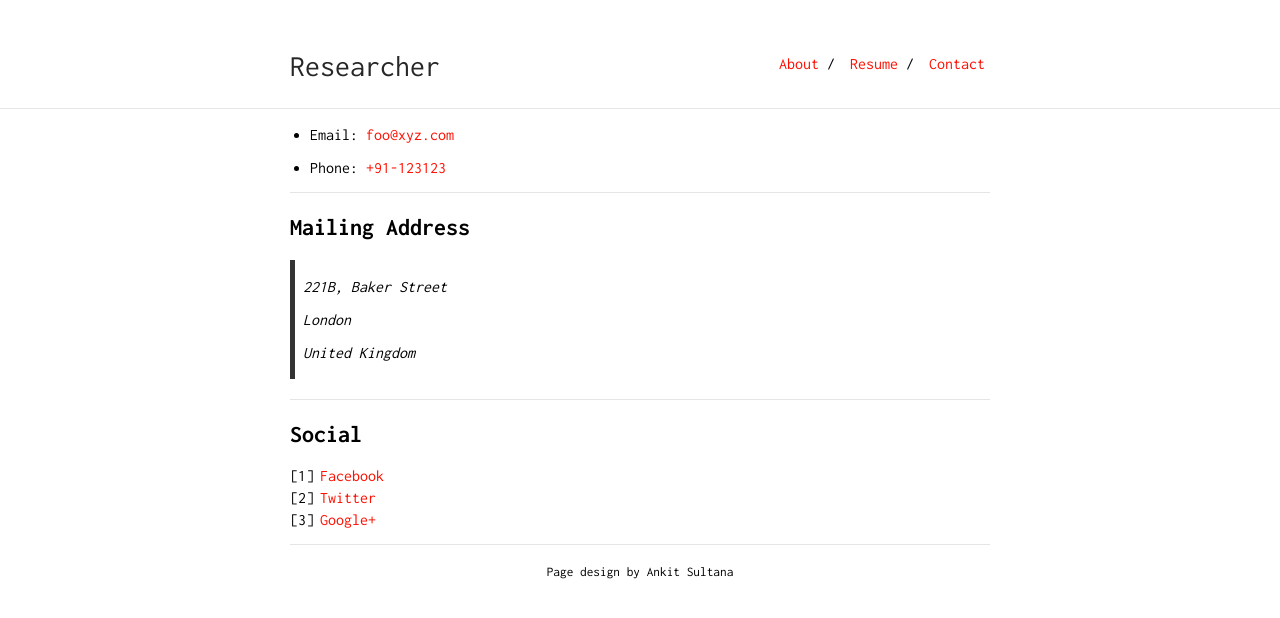
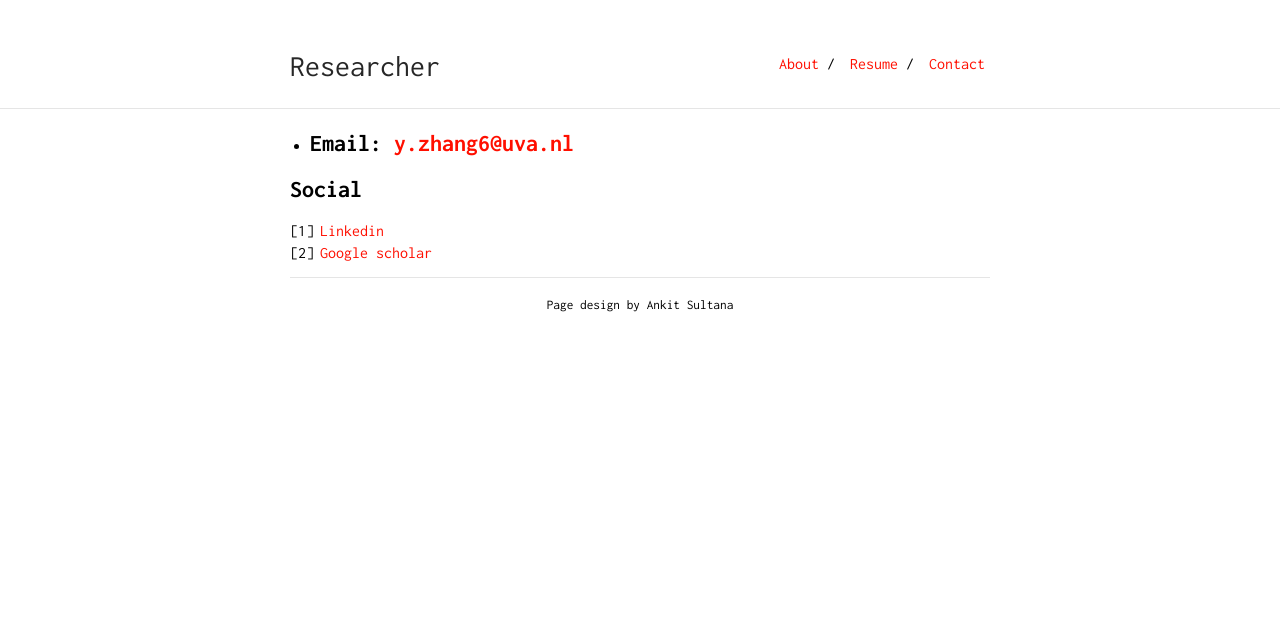
Before and after one commit to yangjunzhang/yangjunzhang1.github.io, a Jekyll site: the page built from contact.md, in a window 1280 px wide. Shown: the top 618 px of the page. Built offline with Jekyll 4.4.1, drawn with Linux system fonts in a browser that asks for light colours; our own code applies the rules of GitHub Pages for plain Markdown files.

Commit message:
Update contact.md

```diff
--- a/contact.md
+++ b/contact.md
@@ -2,25 +2,10 @@
 layout: default
 is_contact: true
 ---
-
-* Email: [foo@xyz.com](mailto:foo@xyz.com)
-
-* Phone: [+91-123123](tel:+91-123123)
-
----
-
-## Mailing Address
-
-> 221B, Baker Street
->
-> London
->
-> United Kingdom
-
+* Email: [y.zhang6@uva.nl](mailto:y.zhang6@uva.nl)
 ---
 
 ## Social
 
-1. [Facebook](#)
-2. [Twitter](#)
-3. [Google+](#)
+1. [Linkedin](https://www.linkedin.com/in/yangjun-zhang-6103b3199/)
+2. [Google scholar](https://scholar.google.com/citations?user=stmImoAAAAAJ&hl=zh-CN)
```
